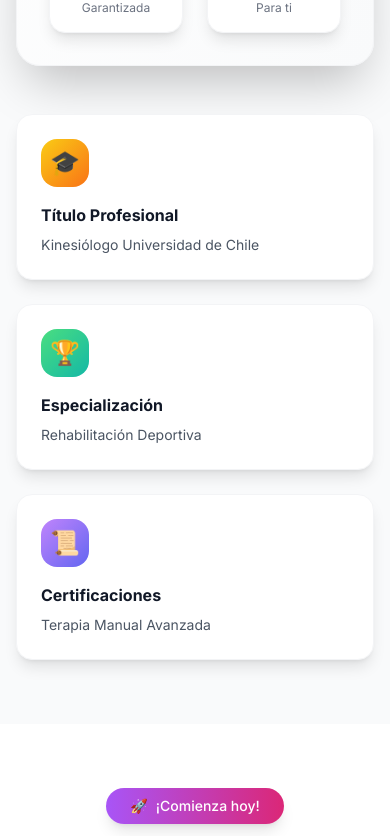
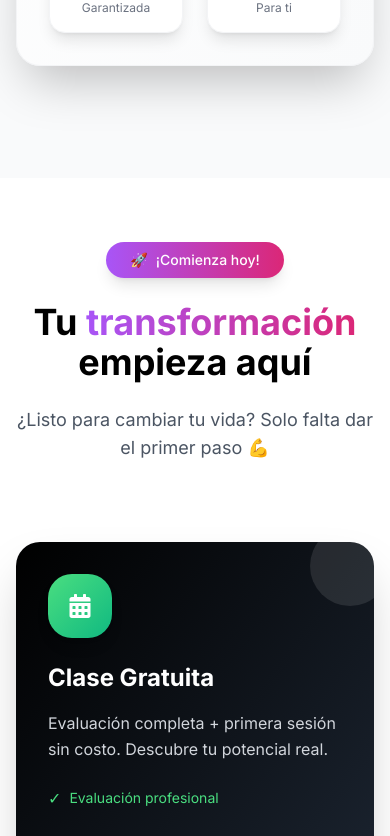
Before and after one commit to Grobier/fisiomov, a React (Vite) app: page / in a window 390 px wide. Shown: the part 7808-8644 px from the top of the page. Built offline with nearby package versions, Linux system fonts and the light colour scheme.

Commit message:
version 3.2

```diff
--- a/src/components/About.jsx
+++ b/src/components/About.jsx
@@ -146,32 +146,6 @@ const About = () => {
             </div>
           </div>
 
-          {/* Credentials Cards */}
-          <div className="grid md:grid-cols-3 gap-6">
-            <div className="bg-white rounded-2xl p-6 shadow-lg border border-gray-100 hover:shadow-xl transition-all duration-300 transform hover:-translate-y-1">
-              <div className="w-12 h-12 bg-gradient-to-br from-yellow-400 to-orange-500 rounded-2xl flex items-center justify-center mb-4">
-                <span className="text-2xl">🎓</span>
-              </div>
-              <h4 className="font-bold text-gray-900 mb-2">Título Profesional</h4>
-              <p className="text-gray-600 text-sm">Kinesiólogo Universidad de Chile</p>
-            </div>
-
-            <div className="bg-white rounded-2xl p-6 shadow-lg border border-gray-100 hover:shadow-xl transition-all duration-300 transform hover:-translate-y-1">
-              <div className="w-12 h-12 bg-gradient-to-br from-green-400 to-teal-500 rounded-2xl flex items-center justify-center mb-4">
-                <span className="text-2xl">🏆</span>
-              </div>
-              <h4 className="font-bold text-gray-900 mb-2">Especialización</h4>
-              <p className="text-gray-600 text-sm">Rehabilitación Deportiva</p>
-            </div>
-
-            <div className="bg-white rounded-2xl p-6 shadow-lg border border-gray-100 hover:shadow-xl transition-all duration-300 transform hover:-translate-y-1">
-              <div className="w-12 h-12 bg-gradient-to-br from-purple-400 to-indigo-500 rounded-2xl flex items-center justify-center mb-4">
-                <span className="text-2xl">📜</span>
-              </div>
-              <h4 className="font-bold text-gray-900 mb-2">Certificaciones</h4>
-              <p className="text-gray-600 text-sm">Terapia Manual Avanzada</p>
-            </div>
-          </div>
         </div>
       </div>
     </section>
--- a/src/components/Contact.jsx
+++ b/src/components/Contact.jsx
@@ -206,34 +206,6 @@ const Contact = () => {
           </div>
         </div>
 
-        {/* Contact Info Cards */}
-        <div className="max-w-3xl mx-auto">
-          <div className="grid md:grid-cols-3 gap-6 mb-12">
-            <div className="text-center p-6 bg-white rounded-2xl shadow-lg border border-gray-100 hover:shadow-xl transition-all duration-300 transform hover:-translate-y-1">
-              <div className="w-12 h-12 bg-gradient-to-br from-blue-400 to-cyan-500 rounded-2xl flex items-center justify-center mx-auto mb-4">
-                <FaMapMarkerAlt className="text-white text-lg" />
-              </div>
-              <h4 className="font-bold text-gray-900 mb-2">Ubicación</h4>
-              <p className="text-gray-600 text-sm">Santiago, Chile</p>
-            </div>
-
-            <div className="text-center p-6 bg-white rounded-2xl shadow-lg border border-gray-100 hover:shadow-xl transition-all duration-300 transform hover:-translate-y-1">
-              <div className="w-12 h-12 bg-gradient-to-br from-green-400 to-emerald-500 rounded-2xl flex items-center justify-center mx-auto mb-4">
-                <FaPhone className="text-white text-lg" />
-              </div>
-              <h4 className="font-bold text-gray-900 mb-2">Teléfono</h4>
-                <p className="text-gray-600 text-sm">+56 9 6335 2063</p>
-            </div>
-
-            <div className="text-center p-6 bg-white rounded-2xl shadow-lg border border-gray-100 hover:shadow-xl transition-all duration-300 transform hover:-translate-y-1">
-              <div className="w-12 h-12 bg-gradient-to-br from-purple-400 to-pink-500 rounded-2xl flex items-center justify-center mx-auto mb-4">
-                <FaEnvelope className="text-white text-lg" />
-              </div>
-              <h4 className="font-bold text-gray-900 mb-2">Email</h4>
-              <p className="text-gray-600 text-sm">contacto@fisiomov.cl</p>
-            </div>
-          </div>
-        </div>
       </div>
     </section>
   )
```
